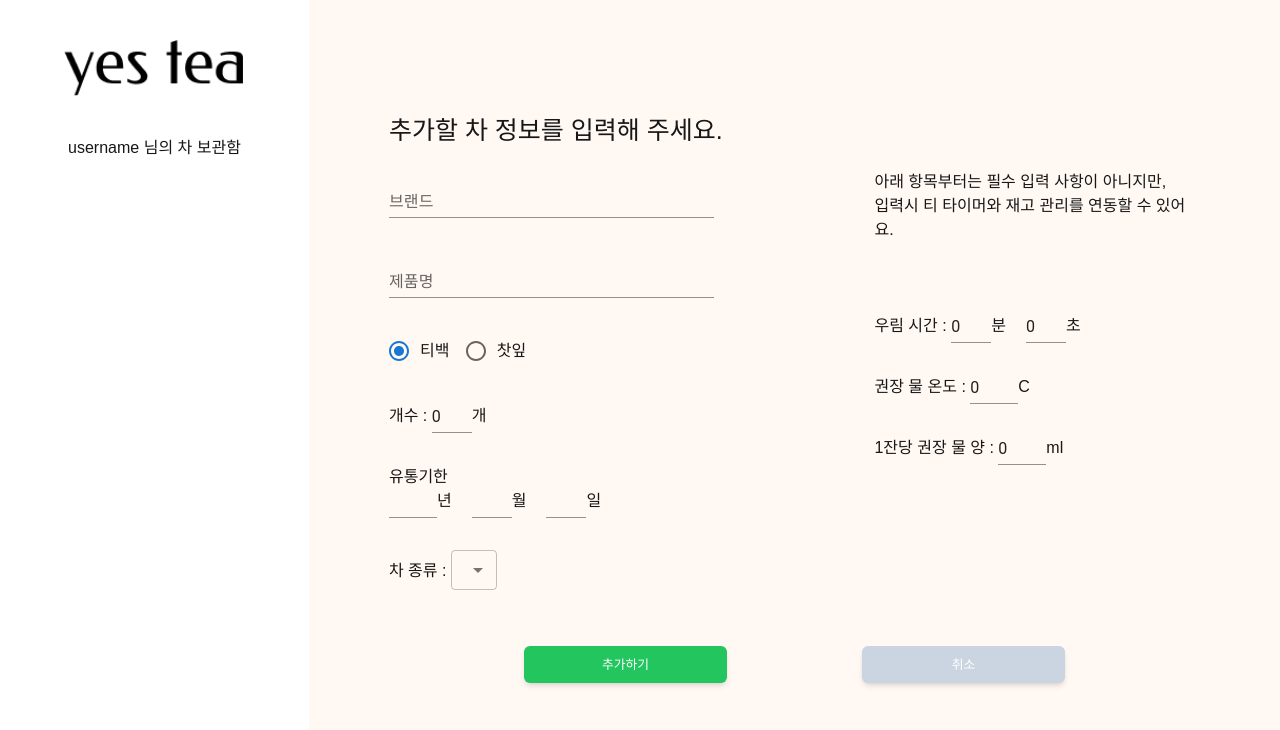
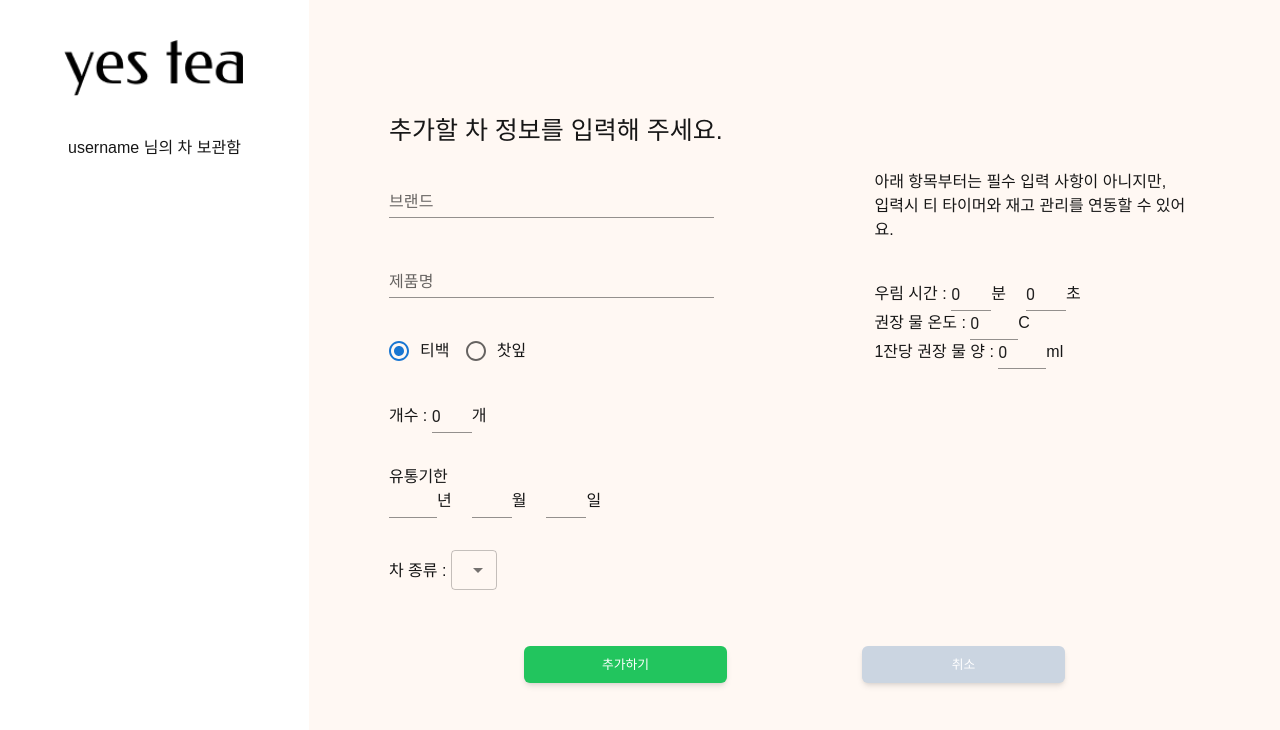
Before and after one commit to Azamman327/yes-tea, a Next.js app: page /inventory/add in a window 1280 px wide. Shown: the top 730 px of the page. Built offline with nearby package versions, Linux system fonts and the light colour scheme.

Commit message:
Design: 화면 width 크기에 따라 사라지고 나타나게 적용

```diff
--- a/src/app/inventory/add/form.tsx
+++ b/src/app/inventory/add/form.tsx
@@ -140,7 +140,7 @@ export default function form() {
                 </Select>
               </div>
             </div>
-            <div className="w-1/2 flex flex-col gap-8">
+            <div className="w-1/2 flex flex-col gap-8 hidden sm:block">
               <div className="mb-10 text-lg font-medium">
                 아래 항목부터는 필수 입력 사항이 아니지만, <br />
                 입력시 티 타이머와 재고 관리를 연동할 수 있어요.
--- a/src/app/inventory/sidebar.tsx
+++ b/src/app/inventory/sidebar.tsx
@@ -2,7 +2,7 @@ import Image from 'next/image';
 
 export default function sidebar() {
   return (
-    <div className="w-1/3">
+    <div className="w-1/3 hidden md:block">
       <Image
         src="/images/logo_text.png"
         width={180}
```
